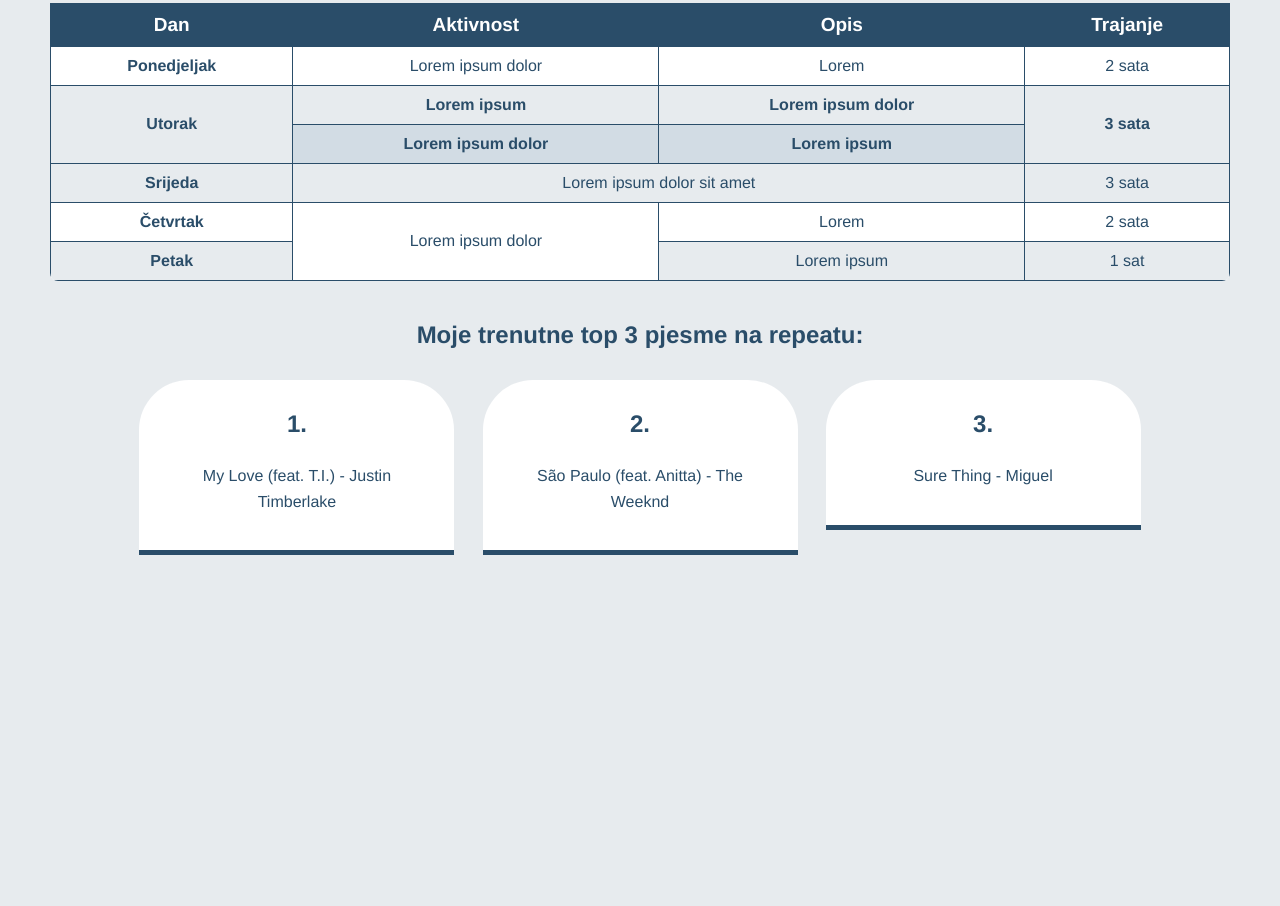
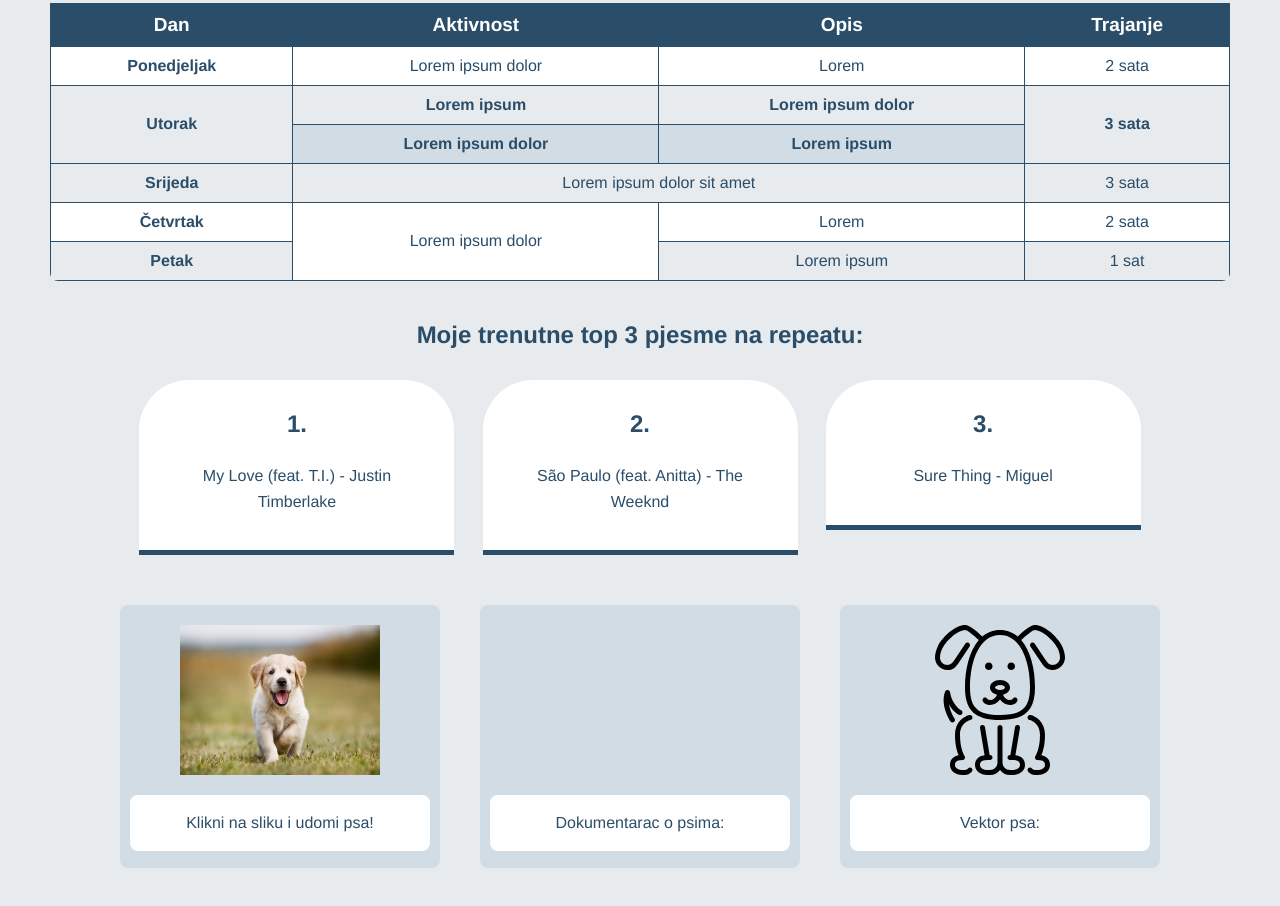
Before and after one commit to LanaHutinski/Multimedijske-komunikacije, a plain HTML site: page index.html in a window 1280 px wide. Shown: the part 1499-2405 px from the top of the page. Before the commit the page ends 2116 px from the top, so only its background shows below. Drawn offline with Linux system fonts and the light colour scheme; grey boxes are pictures that could not be loaded.

Commit message:
Add files via upload

```diff
--- a/index.html
+++ b/index.html
@@ -132,5 +132,22 @@
         <p>Sure Thing - Miguel</p>
     </div>
 </main>
+<!-- 6. vježba -->
+<section class="cards">
+    <div class="card">
+		<a href="https://www.infozagreb.hr/en/pets-of-zagreb/pet-adoption-and-pet-care" target="_blank">
+            <img src="pas.jpg" alt="pas">
+		</a>
+		<p>Klikni na sliku i udomi psa!</p>
+    </div>
+    <div class="card">
+        <iframe src="https://www.youtube.com/embed/QT47chFHThM?si=yA3jRrY3kx9LihRZ" title="YouTube video player" frameborder="0" allow="accelerometer; autoplay; clipboard-write; encrypted-media; gyroscope; picture-in-picture; web-share" referrerpolicy="strict-origin-when-cross-origin" allowfullscreen></iframe>
+        <p>Dokumentarac o psima:</p>
+    </div>
+    <div class="card">
+        <object data="dog.svg"></object>
+        <p>Vektor psa:</p>
+    </div>
+</section>
 </body>
 </html>
--- a/style.css
+++ b/style.css
@@ -223,6 +223,7 @@
 			padding: 10px;
 			vertical-align: top;
 			position: relative;
+			margin-bottom: 30px;
 }
 #card h2 {
 			margin-bottom: 10px;
@@ -251,8 +252,48 @@
 			display: block;
 			clear: both;
 }
-@media (max-width: 768px) {
+/* === 6. vježba === */
+.cards {
+			width: 100%;
+			text-align: center;
+}
+.cards .card {
+			width: 300px;
+			height: auto;
+			display: inline-block;
+			margin: 20px;
+			background-color: #D2DCE4;
+			text-align: center;
+			border-radius: 8px;
+			padding: 10px;
+			padding-bottom: 1px;
+}
+.cards {
+			display: flex;
+			justify-content: center;
+}
+.card img, .card iframe, .card object {
+			width: 200px;
+			height: 150px;
+			display: block;
+			margin: 10px auto;
+}
+.card img:hover {
+			box-shadow: 0 0 3px #2A4D69;
+}
+.card img:active {
+            transform: scale(0.97)
+			}
+@media (max-width: 700px) {
 .popisi {
 			flex-direction: column;
 }
+.cards {
+			display: block;
+			text-align: center;
 }
+.card {
+			float: none;
+			margin: 20px auto;
+}
+}
```
Also changed, not shown: dog.svg (added), pas.jpg (added). Lines whose indentation alone changed are shown as unchanged.
